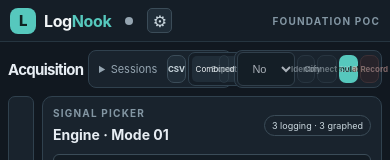
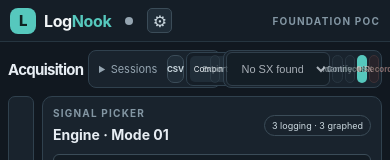
Before and after one commit to inoukt/LogNook, a Svelte app in the folder apps/desktop/: page / in a window 390 px wide. Shown: the top 160 px of the page. Built offline with nearby package versions, Linux system fonts and the light colour scheme.

Commit message:
Widen serial port selector

```diff
--- a/apps/desktop/src/app.css
+++ b/apps/desktop/src/app.css
@@ -119,7 +119,7 @@
 .connection-actions, .session-actions { gap: 4px; flex-wrap: nowrap; min-width: 0; }
 .session-actions { flex: 0 1 auto; }
 .toolbar-input { width: clamp(78px, 15vw, 200px); min-width: 72px; }
-.port-select { width: clamp(60px, 7vw, 88px); min-width: 58px; }
+.port-select { width: clamp(104px, 8vw, 124px); min-width: 104px; }
 .workspace-toolbar .button { min-height: clamp(28px, 2.4vw, 34px); min-width: 0; padding-inline: clamp(4px, .65vw, 11px); font-size: clamp(8px, .78vw, 11px); }
 .button { min-height: 34px; display: inline-flex; align-items: center; justify-content: center; gap: 7px; padding: 0 11px; border: 1px solid transparent; border-radius: 7px; cursor: pointer; font-size: 11px; font-weight: 650; white-space: nowrap; transition: background .15s ease, border-color .15s ease; }
 .button:disabled { cursor: not-allowed; opacity: .45; }
@@ -256,7 +256,7 @@
   .toolbar-groups, .toolbar-group { gap: 3px; }
   .toolbar-group { padding: 2px 3px; }
   .toolbar-divider { margin-inline: 0; }
-  .port-select { width: 60px; }
+  .port-select { width: 104px; }
 }
 
 @media (max-width: 980px) {
```
